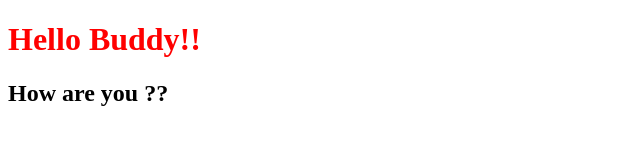
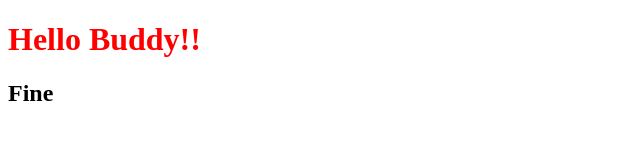
Before and after one commit to GauravSadvelkar23/practice, a plain HTML site: page index.html in a window 1280 px wide. Shown: the whole page, without its empty margins (0-640 px from the left). Drawn offline with Linux system fonts and the light colour scheme.

Commit message:
file change

```diff
--- a/index.html
+++ b/index.html
@@ -8,6 +8,6 @@
 </head>
 <body>
     <h1>Hello Buddy!!</h1>
-    <h2>How are you ??</h2>
+    <h2>Fine</h2>
 </body>
 </html>
```
